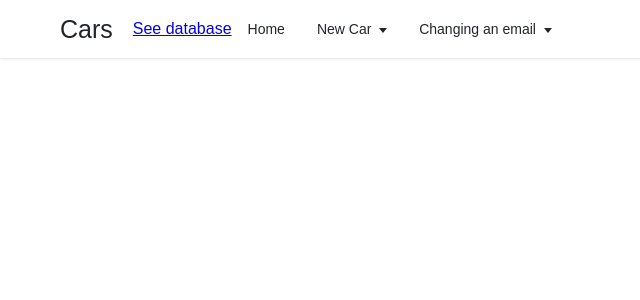
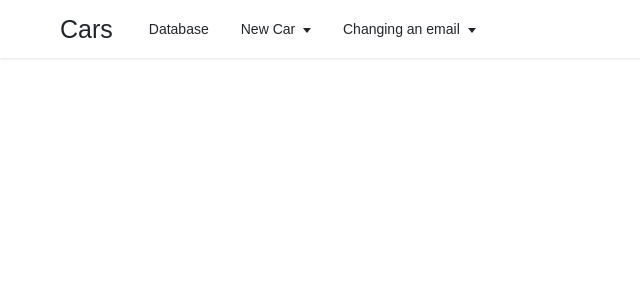
Before and after one commit to kyong4/CISC-3140-Kevin-Yong, a React (Create React App) app in the folder lab5/: page / in a window 1280 px wide. Shown: the top 300 px of the page, without its empty margins (0-640 px from the left). Built offline with nearby package versions, Linux system fonts and the light colour scheme.

Commit message:
home edits

```diff
--- a/lab5/src/components/App.js
+++ b/lab5/src/components/App.js
@@ -8,12 +8,6 @@ const App = () => {
           Cars
         </a>
 
-        <a href="http://localhost:8000/lab4/cars">
-            See database
-        </a>
-
-
-
         <Navbar />
       </div>
     </header>
--- a/lab5/src/menuItems.js
+++ b/lab5/src/menuItems.js
@@ -1,6 +1,7 @@
 export const menuItems = [
     {
-     title: "Home"
+     title: "Database",
+     href:"http://localhost:8000/lab4/cars"
     },
 
     {
```
